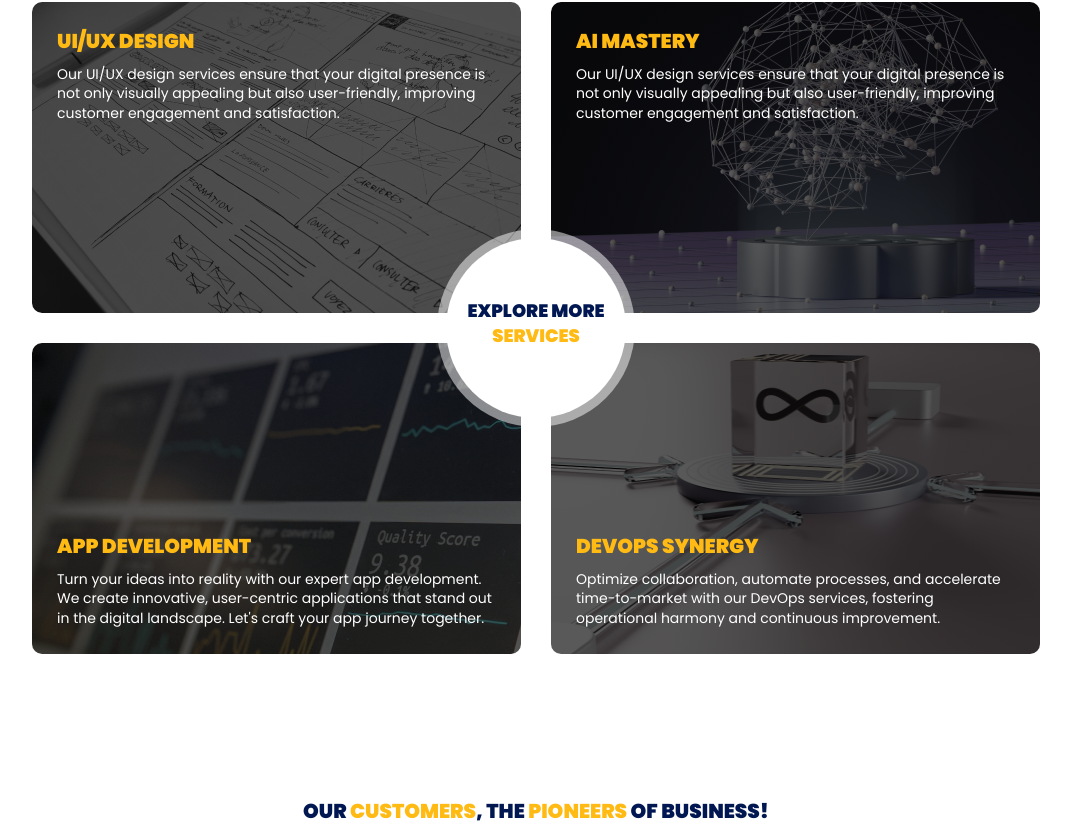
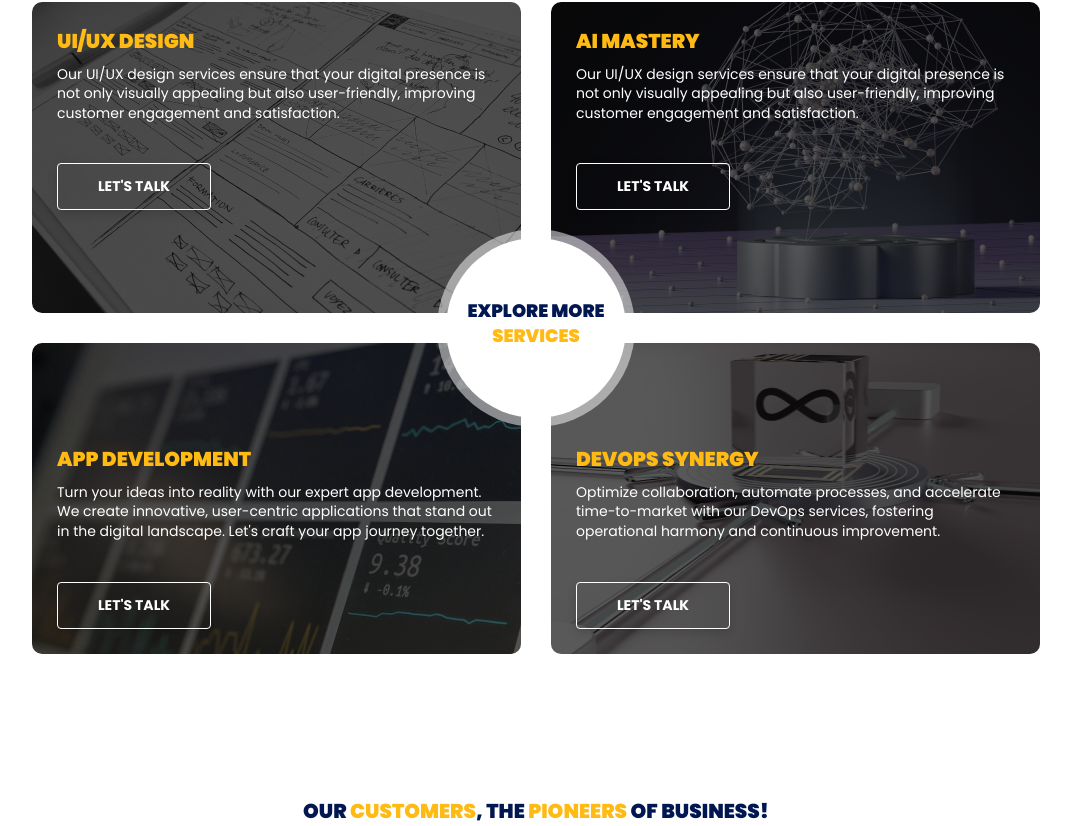
Before and after one commit to maxime-dot/website3, a Next.js app: page / in a window 1280 px wide. Shown: the part 2583-3409 px from the top of the page, without its empty margins (104-1175 px from the left). Built offline with nearby package versions, Linux system fonts and the light colour scheme.

Commit message:
feat: add let's talk modal on with card

```diff
--- a/src/components/sections/main-services/MainServices.tsx
+++ b/src/components/sections/main-services/MainServices.tsx
@@ -6,11 +6,30 @@ import {titleAnimation} from "@/animation/animation";
 import ServiceCard from "@/components/services-card/ServiceCard";
 import {useRouter} from "next/navigation";
 import {FontAwesomeIcon} from "@fortawesome/react-fontawesome";
-import {faArrowRight, faGift, faMouse} from "@fortawesome/free-solid-svg-icons";
+import {faGift, faMouse} from "@fortawesome/free-solid-svg-icons";
 import ServiceData from "@/data/main-services.json";
+import dynamic from "next/dynamic";
+import LoadingModal from "@/components/modal-lets-talk/LoadingModal";
+
+const ModalLetsTalk = dynamic(
+  () => import("@/components/modal-lets-talk/ModalLetsTalk"),
+  {
+    loading: () => <LoadingModal />,
+  }
+);
 const MainServices: React.FC = () => {
   const router = useRouter();
+  const [openModal, setOpenModal] = React.useState(false);
+  const handleOpenModal = () => {
+    setOpenModal(true);
+  };
+  const handleCloseModal = () => {
+    setOpenModal(false);
+  };
+
   return (
+    <>
+      {openModal && <ModalLetsTalk onClose={handleCloseModal} />}
       <section
         className="main-services fill-view container d-flex flex-col"
         id="services"
@@ -35,13 +54,13 @@ const MainServices: React.FC = () => {
               viewport={{once: true}}
               className="akata-text-medium services-intro-description"
             >
-            Digital technology is advancing. Is your business keeping pace? Even
-            the smallest delay could put you out of business.  Our goal: to keep
-            you ahead of the game !
+              Digital technology is advancing. Is your business keeping pace?
+              Even the smallest delay could put you out of business. Our goal:
+              to keep you ahead of the game!
             </m.p>
           </LazyMotion>
         </div>
-      <div className="main-services-lists w-100 ">
+        <div className="main-services-lists w-100">
           {/* gift info */}
           <motion.div
             initial={{opacity: 0, y: 30}}
@@ -52,8 +71,8 @@ const MainServices: React.FC = () => {
           >
             <FontAwesomeIcon icon={faGift} className="gift-icon  fa-shake" />{" "}
             <span>
-            The quote request for your project is free of charge, take advantage
-            of it.
+              The quote request for your project is free of charge, take
+              advantage of it.
             </span>
           </motion.div>
           {ServiceData.map((data) => (
@@ -61,6 +80,7 @@ const MainServices: React.FC = () => {
               key={data.title}
               title={data.title}
               description={data.description}
+              onClick={handleOpenModal}
             />
           ))}
           <button
@@ -73,6 +93,7 @@ const MainServices: React.FC = () => {
           </button>
         </div>
       </section>
+    </>
   );
 };
 
--- a/src/components/services-card/ServiceCard.tsx
+++ b/src/components/services-card/ServiceCard.tsx
@@ -1,11 +1,23 @@
 import React from "react";
 import "./service-card.scss";
 import {ServiceCardType} from "@/types/service-card.type";
-const ServiceCard: React.FC<ServiceCardType> = ({title, description}) => {
+import Button from "@/components/button/normal/Button";
+const ServiceCard: React.FC<ServiceCardType> = ({
+  title,
+  description,
+  onClick,
+}) => {
   return (
     <div className="service-card w-100 d-flex flex-col">
       <h3 className="akata-title-medium card-title">{title}</h3>
       <p className="akata-text-medium card-description">{description}</p>
+      <Button
+        ariaLabel="Let's talk"
+        content="Let's talk"
+        onClick={onClick}
+        type="button"
+        hoverType="solid"
+      />
     </div>
   );
 };
--- a/src/components/services-card/service-card.scss
+++ b/src/components/services-card/service-card.scss
@@ -48,4 +48,11 @@
     justify-content: flex-end;
     align-items: flex-start;
   }
+  button {
+    max-width: 146px;
+    text-transform: uppercase;
+    border: 1px solid var(--light);
+    background: 0;
+    margin-top: 30px;
+  }
 }
--- a/src/types/service-card.type.ts
+++ b/src/types/service-card.type.ts
@@ -1,4 +1,5 @@
 export interface ServiceCardType {
   title: string;
   description?: string;
+  onClick: () => void;
 }
```
Lines whose indentation alone changed are shown as unchanged.
